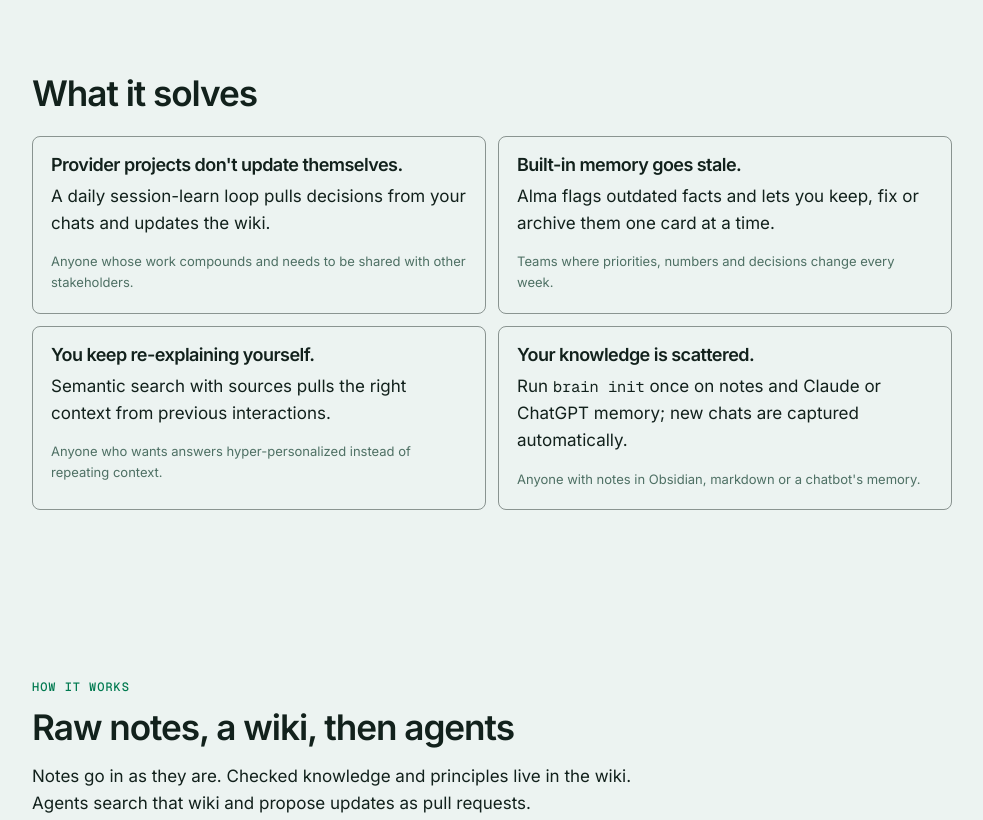
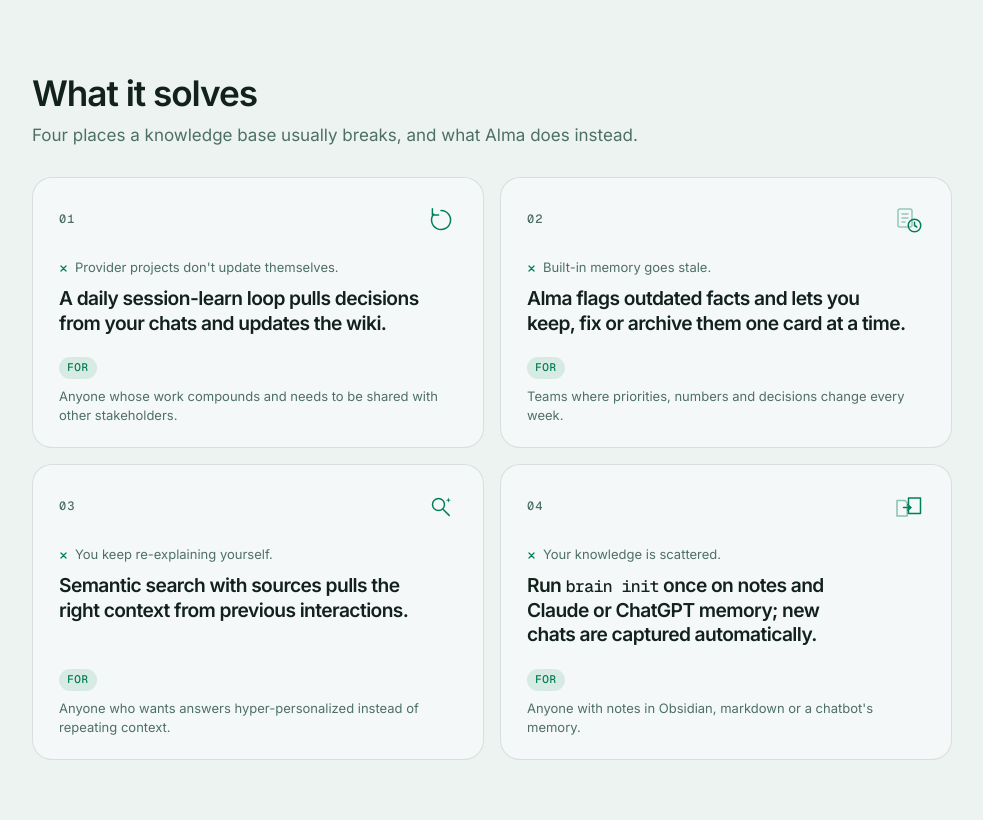
Before and after one commit to ohsuvorav/suvorav.com, a plain HTML site: page alma-site/index.html in a window 1280 px wide. Shown: the part 860-1680 px from the top of the page, without its empty margins (148-1131 px from the left). Drawn offline with Linux system fonts and the light colour scheme.

Commit message:
Restyle the Alma what-it-solves cards
The four problems keep the same words. Each card now leads with the solution, marks the problem, and ends in a For chip, with a small line icon and a soft surface.

Co-authored-by: Oleg Suvorov <ohsuvorav@users.noreply.github.com>

```diff
--- a/alma-site/alma.css
+++ b/alma-site/alma.css
@@ -362,10 +362,134 @@ section[id] { scroll-margin-top: 80px; }
   .copy-prompt-labels span { transition: none; }
 }
 
-.for-whom {
-  margin: 14px 0 0;
+/* What it solves. Soft cards, the solution is the headline. */
+#solves h2 { margin-bottom: 8px; }
+
+#solves .lede {
+  margin: 0;
+  color: var(--muted-fg);
+}
+
+.solve-grid {
+  display: grid;
+  gap: 14px;
+  margin-top: 28px;
+}
+
+.solve-card {
+  display: flex;
+  flex-direction: column;
+  min-height: 100%;
+  padding: 22px 22px 20px;
+  background: var(--muted);
+  background: color-mix(in srgb, var(--muted) 84%, transparent);
+  border: 1px solid var(--border);
+  border-radius: 1.25rem;
+  transition: transform 180ms ease, box-shadow 180ms ease;
+}
+
+.solve-top {
+  display: flex;
+  align-items: center;
+  justify-content: space-between;
+  margin-bottom: 22px;
+}
+
+.solve-num {
+  font-family: "Geist Mono", ui-monospace, monospace;
+  font-size: 12px;
+  font-weight: 500;
+  letter-spacing: 0.08em;
+  color: var(--muted-fg);
+}
+
+.solve-icon {
+  width: 32px;
+  height: 32px;
+  color: var(--primary);
+}
+
+.solve-problem {
+  display: flex;
+  align-items: baseline;
+  gap: 7px;
+  margin: 0;
   font-size: 13px;
+  line-height: 1.4;
   color: var(--muted-fg);
+}
+
+.solve-x {
+  flex: none;
+  width: 9px;
+  height: 9px;
+  position: relative;
+  top: 1px;
+  stroke: var(--primary);
+  stroke-width: 1.4;
+  fill: none;
+  stroke-linecap: round;
+}
+
+.solve-card h3 {
+  margin: 10px 0 0;
+  font-size: clamp(1.2rem, 1.5vw, 1.4rem);
+  font-weight: 600;
+  letter-spacing: -0.03em;
+  line-height: 1.28;
+  text-wrap: balance;
+}
+
+.solve-card code {
+  font-family: "Geist Mono", ui-monospace, monospace;
+  font-size: 0.86em;
+  font-weight: 500;
+}
+
+.solve-for {
+  display: flex;
+  flex-wrap: wrap;
+  align-items: center;
+  gap: 8px;
+  margin: 22px 0 0;
+  padding-top: 0;
+  font-size: 13px;
+  line-height: 1.45;
+  color: var(--muted-fg);
+}
+
+.solve-for span {
+  flex: none;
+  display: inline-flex;
+  align-items: center;
+  height: 22px;
+  padding: 0 8px;
+  border-radius: 999px;
+  background: color-mix(in srgb, var(--primary) 12%, transparent);
+  color: var(--link);
+  font-family: "Geist Mono", ui-monospace, monospace;
+  font-size: 11px;
+  font-weight: 500;
+  letter-spacing: 0.06em;
+  text-transform: uppercase;
+}
+
+@media (hover: hover) {
+  .solve-card:hover {
+    transform: translateY(-3px);
+    box-shadow: 0 16px 36px rgba(16, 32, 26, 0.08);
+  }
+}
+
+@media (min-width: 800px) {
+  .solve-grid { grid-template-columns: 1fr 1fr; gap: 16px; }
+  .solve-card { padding: 26px 26px 22px; }
+  .solve-for { margin-top: auto; padding-top: 22px; }
+}
+
+@media (prefers-reduced-motion: reduce) {
+  .solve-card { transition: none; }
+  .solve-card:hover { transform: none; }
 }
 
 .actions {
--- a/alma-site/index.html
+++ b/alma-site/index.html
@@ -114,26 +114,60 @@
     <section class="section" id="solves">
       <div class="wrap">
         <h2>What it solves</h2>
-        <div class="grid-2">
-          <article class="card">
-            <h3>Provider projects don't update themselves.</h3>
-            <p>A daily session-learn loop pulls decisions from your chats and updates the wiki.</p>
-            <p class="for-whom">Anyone whose work compounds and needs to be shared with other stakeholders.</p>
+        <p class="lede">Four places a knowledge base usually breaks, and what Alma does instead.</p>
+        <div class="solve-grid">
+          <article class="solve-card">
+            <div class="solve-top">
+              <span class="solve-num" aria-hidden="true">01</span>
+              <svg class="solve-icon" viewBox="0 0 32 32" fill="none" stroke="currentColor" stroke-width="1.5" stroke-linecap="round" stroke-linejoin="round" aria-hidden="true">
+                <path d="M16 6.5a9.5 9.5 0 1 1-7.4 3.6"/>
+                <path d="M7.4 4.8v6.2h6.2"/>
+              </svg>
+            </div>
+            <p class="solve-problem"><svg class="solve-x" viewBox="0 0 10 10" aria-hidden="true"><path d="M2.2 2.2 7.8 7.8M7.8 2.2 2.2 7.8"/></svg>Provider projects don't update themselves.</p>
+            <h3>A daily session-learn loop pulls decisions from your chats and updates the wiki.</h3>
+            <p class="solve-for"><span>For</span> Anyone whose work compounds and needs to be shared with other stakeholders.</p>
           </article>
-          <article class="card">
-            <h3>Built-in memory goes stale.</h3>
-            <p>Alma flags outdated facts and lets you keep, fix or archive them one card at a time.</p>
-            <p class="for-whom">Teams where priorities, numbers and decisions change every week.</p>
+          <article class="solve-card">
+            <div class="solve-top">
+              <span class="solve-num" aria-hidden="true">02</span>
+              <svg class="solve-icon" viewBox="0 0 32 32" fill="none" stroke="currentColor" stroke-width="1.5" stroke-linecap="round" stroke-linejoin="round" aria-hidden="true">
+                <rect x="5" y="5" width="14" height="18" rx="2" opacity="0.4"/>
+                <path d="M9 10h6M9 14h6M9 18h3" opacity="0.4"/>
+                <circle cx="21.5" cy="21.5" r="6.25"/>
+                <path d="M21.5 18.3V21.5l2.3 1.5"/>
+              </svg>
+            </div>
+            <p class="solve-problem"><svg class="solve-x" viewBox="0 0 10 10" aria-hidden="true"><path d="M2.2 2.2 7.8 7.8M7.8 2.2 2.2 7.8"/></svg>Built-in memory goes stale.</p>
+            <h3>Alma flags outdated facts and lets you keep, fix or archive them one card at a time.</h3>
+            <p class="solve-for"><span>For</span> Teams where priorities, numbers and decisions change every week.</p>
           </article>
-          <article class="card">
-            <h3>You keep re-explaining yourself.</h3>
-            <p>Semantic search with sources pulls the right context from previous interactions.</p>
-            <p class="for-whom">Anyone who wants answers hyper-personalized instead of repeating context.</p>
+          <article class="solve-card">
+            <div class="solve-top">
+              <span class="solve-num" aria-hidden="true">03</span>
+              <svg class="solve-icon" viewBox="0 0 32 32" fill="none" stroke="currentColor" stroke-width="1.5" stroke-linecap="round" stroke-linejoin="round" aria-hidden="true">
+                <circle cx="13.5" cy="13.5" r="6"/>
+                <path d="M18 18.2 24.2 24.4"/>
+                <path d="M23.4 6.6 24 8.6 26 9.2 24 9.8 23.4 11.8 22.8 9.8 20.8 9.2 22.8 8.6Z" fill="currentColor" stroke="none"/>
+              </svg>
+            </div>
+            <p class="solve-problem"><svg class="solve-x" viewBox="0 0 10 10" aria-hidden="true"><path d="M2.2 2.2 7.8 7.8M7.8 2.2 2.2 7.8"/></svg>You keep re-explaining yourself.</p>
+            <h3>Semantic search with sources pulls the right context from previous interactions.</h3>
+            <p class="solve-for"><span>For</span> Anyone who wants answers hyper-personalized instead of repeating context.</p>
           </article>
-          <article class="card">
-            <h3>Your knowledge is scattered.</h3>
-            <p>Run <code>brain init</code> once on notes and Claude or ChatGPT memory; new chats are captured automatically.</p>
-            <p class="for-whom">Anyone with notes in Obsidian, markdown or a chatbot's memory.</p>
+          <article class="solve-card">
+            <div class="solve-top">
+              <span class="solve-num" aria-hidden="true">04</span>
+              <svg class="solve-icon" viewBox="0 0 32 32" fill="none" stroke="currentColor" stroke-width="1.5" stroke-linecap="round" stroke-linejoin="round" aria-hidden="true">
+                <path d="M4 9.5h8l2.2 2.2V25H4z" opacity="0.45"/>
+                <path d="M15.5 7h12v15.5h-12z"/>
+                <path d="M10.5 16.5h7"/>
+                <path d="M14.8 13.8 18 16.5l-3.2 2.7"/>
+              </svg>
+            </div>
+            <p class="solve-problem"><svg class="solve-x" viewBox="0 0 10 10" aria-hidden="true"><path d="M2.2 2.2 7.8 7.8M7.8 2.2 2.2 7.8"/></svg>Your knowledge is scattered.</p>
+            <h3>Run <code>brain init</code> once on notes and Claude or ChatGPT memory; new chats are captured automatically.</h3>
+            <p class="solve-for"><span>For</span> Anyone with notes in Obsidian, markdown or a chatbot's memory.</p>
           </article>
         </div>
       </div>
```
